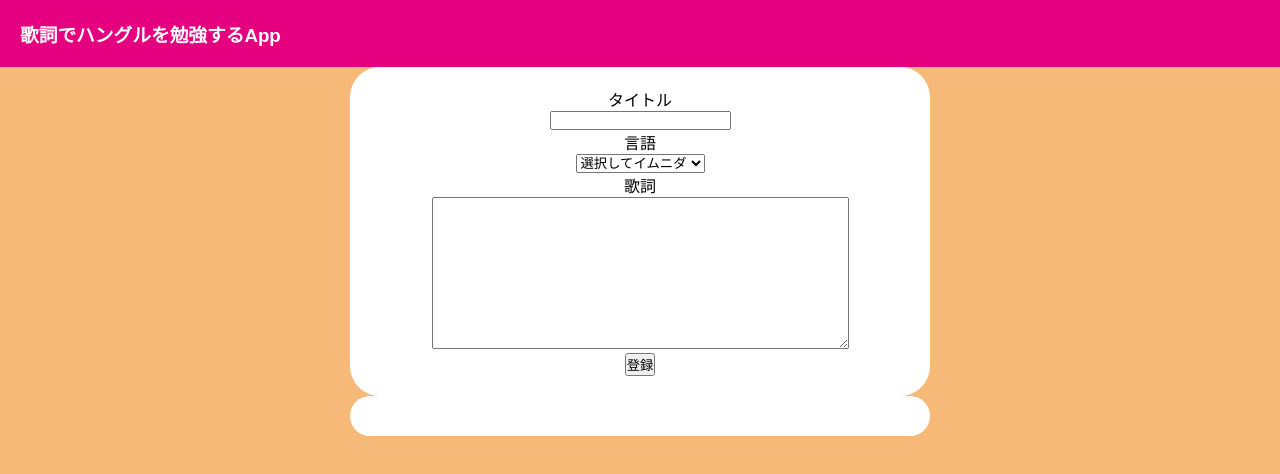
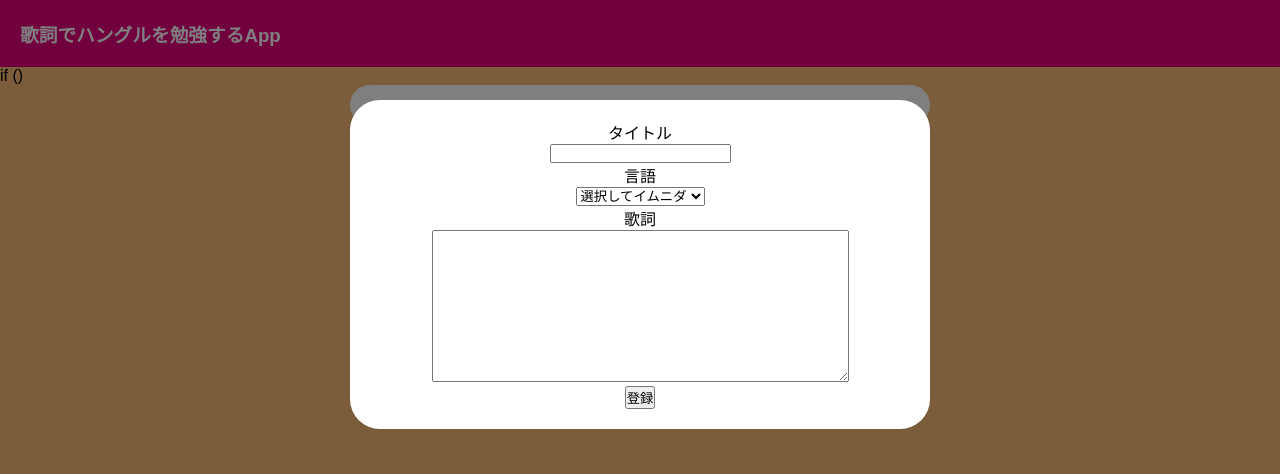
Before and after one commit to pchm13/studyHangul, a React (Create React App) app: page / in a window 1280 px wide. Shown: the top 474 px of the page. Built offline with nearby package versions, Linux system fonts and the light colour scheme.

Commit message:
[wip]モーダルウインドウ表示画面作成・inputAreaのコンポーネント化直前迄

```diff
--- a/src/App.jsx
+++ b/src/App.jsx
@@ -9,10 +9,13 @@ const App = () => {
     // 既に登録された曲
     // todo key設定
     const [songs, setSong] = useState([])
+    // todo 命名考える
+    const [show, setShow] = useState(false)
 
     const onChangeInputTitle = (e) => setTitle(e.target.value)
     const onChangeInputLyric = (e) => setLyric(e.target.value)
     const onChangeInputLanguage = (e) => setLanguage(e.target.value)
+
     const onClickAdd = () => {
         const newSong = [...songs, [title, language, lyric]]
         setSong(newSong)
@@ -21,12 +24,18 @@ const App = () => {
         setLyric('')
     }
 
+    const onClickOpen = () => {
+     setShow(true)
+    }
+
     return (
         <>
-            <header>
+            <header onClick={onClickOpen}>
                 <h3>歌詞でハングルを勉強するApp</h3>
             </header>
 
+            if ({show}) {
+                <div className="overlay">
                     <div className="inputArea">
                         <form>
                             <label htmlFor="title">タイトル</label>
@@ -42,6 +51,8 @@ const App = () => {
                             <input type="button" value="登録" onClick={onClickAdd} />
                         </form>
                     </div>
+                </div>
+            }
 
             <div className="choiceArea">
                 {songs.map((song) => {
--- a/src/styles.css
+++ b/src/styles.css
@@ -16,12 +16,20 @@ header {
 }
 
 /* inputArea */
+.overlay {
+  position: fixed;
+  top: 0;
+  left: 0;
+  width: 100%;
+  height: 100%;
+  background-color: rgba(0, 0, 0, 0.5);
+}
+
 .inputArea {
   text-align: center;
   background-color: #ffffff;
   padding: 20px;
-  margin-right: 350px;
-  margin-left: 350px;
+  margin: 100px 350px;
   border-radius: 30px;
 }
 
```
Lines whose indentation alone changed are shown as unchanged.
